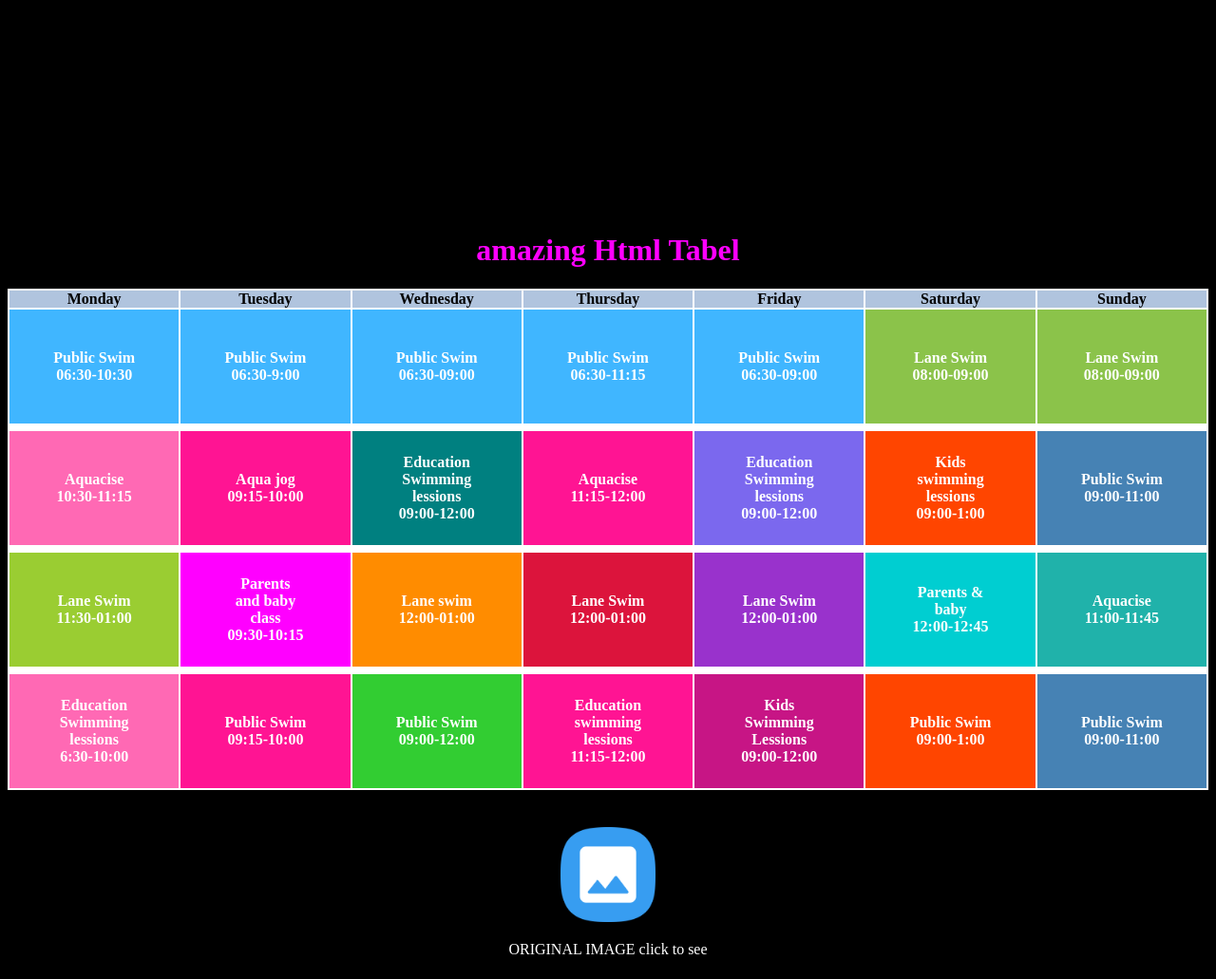
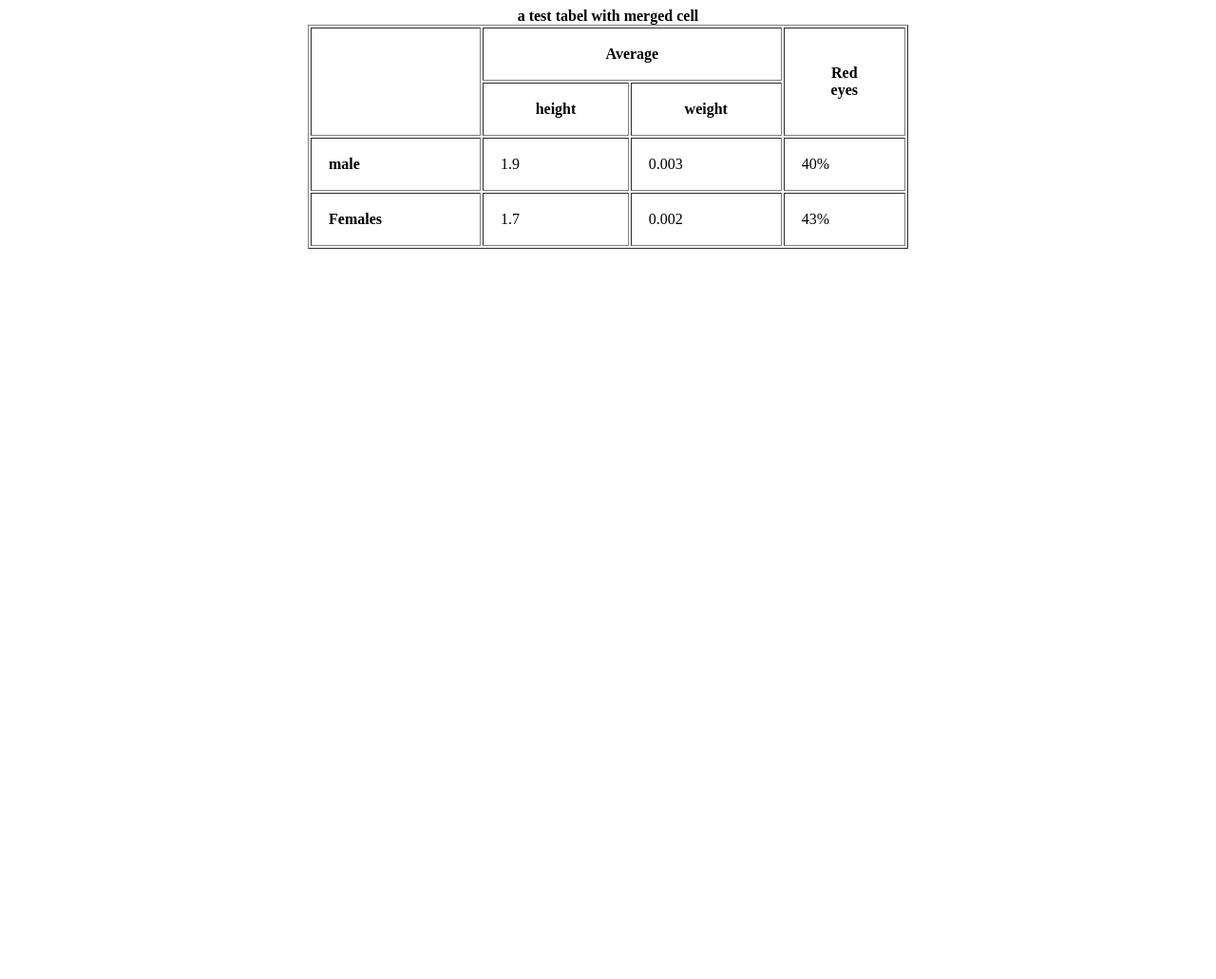
Before and after one commit to Code9907/t, a plain HTML site: page index.html in a window 1280 px wide. Shown: the whole page at 95% size. After the commit the page ends 800 px from the top, so only its background shows below. Drawn offline with Linux system fonts and the light colour scheme.

Commit message:
first commit

```diff
--- a/index.html
+++ b/index.html
@@ -1,132 +1,37 @@
 <!DOCTYPE html>
 <html>
+
 <head>
   <meta charset="UTF-8">
   <meta name="viewport" content="width=device-width, initial-scale=1">
-  <title>Tabel project</title>
-<style type="text/css">
-  td{
-    font-size:100%;
-  }
-  h1{
-    color:#FF00FF;
-  }
-</style>
+  <title></title>
 </head>
- <body bgcolor="black">
-  <br><br><br> <br><br><br>  <br><br><br> <br><br><br
-   <!--Tabel Row 1-->
-   <h1 align="center">amazing Html Tabel</h1>
-   <table width="100%"align="center"cellpadding="0"cellspacing="2"bgcolor="white"border="0">
-     <tr align="center"bgcolor="#B0C4DE">
-       <td><b>Monday</b></td>
-       <td ><b>Tuesday</b></td>
-       <td><b>Wednesday</b></td>
-       <td><b>Thursday</b></td>
-       <td><b>Friday</b></td>
-       <td><b>Saturday</b></td>
-       <td><b>Sunday</b></td>
-     </tr>
-   <tr align="center">
-     <td height="120px"bgcolor="40B6FF"><font color="white"><b>Public Swim<br>06:30-10:30</font></b>
-     </td>
-     <td bgcolor="40B6FF"><font color="white"><b>Public Swim<br>06:30-9:00</b></font>
-     </td>
-     <td bgcolor="40B6FF"><font color="white"><b>Public Swim<br>06:30-09:00</b></font>
-     </td>
-     <td bgcolor="40B6FF"><font color="white"><b>Public Swim<br>06:30-11:15</b></font>
-     </td>
-     <td bgcolor="40B6FF"><font color="white"><b>Public Swim<br>06:30-09:00</b></font>
-     </td>
-     <td bgcolor="#8BC34A"><font color="white"><b>Lane Swim<br>08:00-09:00</b></font>
-     </td>
-     <td bgcolor="#8BC34A"><font color="white"><b>Lane Swim<br>08:00-09:00</b></font>
-     </td>
+
+<body>
+<table border="1"align="center"cellpadding="18"width="50%"height="10px">
+  <caption><b>a test tabel with merged cell</b></caption>
   <tr>
-     <td></td>
+   <th rowspan="2"></th>
+    <th colspan="2">Average</th>
+    <th rowspan="2">Red<br> eyes</th>
   </tr>
   <tr>
-       <td></td>
+    <th>height</th>
+    <th>weight</th>
   </tr>
   <tr>
-       <td></td>
-     </tr>
-   <!--Tabel row 2-->
-   <tr align="center">
-     <td height="120px"bgcolor="#FF69B4"><font color="white"><b>Aquacise<br>10:30-11:15</font></b>
-     </td>
-     <td bgcolor="#FF1493"><font color="white"><b>Aqua jog<br>09:15-10:00</b></font>
-     </td>
-     <td bgcolor="#008080"><font color="white"><b>Education<br>Swimming<br> lessions<br>09:00-12:00</b></font>
-     </td>
-     <td bgcolor="#FF1493"><font color="white"><b>Aquacise<br>11:15-12:00</b></font>
-     </td>
-     <td bgcolor="#7B68EE"><font color="white"><b>Education<br>Swimming<br>lessions<br>09:00-12:00</b></font>
-     </td>
-     <td bgcolor="#FF4500"><font color="white"><b>Kids<br>swimming<br>lessions<br>09:00-1:00</b></font>
-     </td>
-     <td bgcolor="#4682B4"><font color="white"><b>Public Swim<br>09:00-11:00</b></font>
-     </td>
+    <td><b>male</b></td>
+    <td>1.9</td>
+    <td>0.003</td>
+    <td>40%</td>
   </tr>
   <tr>
-     <td></td>
+    <td><b>Females</b></td>
+    <td>1.7</td>
+    <td>0.002</td>
+    <td>43%</td>
   </tr>
-   <tr>
-     <td></td>
-   </tr>
-     <tr>
-       <td></td>
-      <!--Tabel row 3-->
-     </tr>
-     <tr align="center">
-     <td height="120px"bgcolor="#9ACD32"><font color="white"><b>Lane Swim <br>11:30-01:00</font></b>
-     </td>
-     <td bgcolor="#FF00FF"><font color="white"><b>Parents<br> and baby<br>class<br>09:30-10:15</b></font>
-     </td>
-     <td bgcolor="#FF8C00"><font color="white"><b>Lane swim<br>12:00-01:00</b></font>
-     </td>
-     <td bgcolor="#DC143C"><font color="white"><b>Lane Swim<br>12:00-01:00</b></font>
-     </td>
-     <td bgcolor="#9932CC"><font color="white"><b>Lane Swim<br>12:00-01:00</b></font>
-     </td>
-     <td bgcolor="#00CED1"><font color="white"><b>Parents & <br>baby<br>12:00-12:45</b></font>
-     </td>
-     <td bgcolor="#20B2AA"><font color="white"><b>Aquacise<br>11:00-11:45</b></font>
-     </td>
-     </tr>
-   <tr>
-     <td></td>
-   </tr>
-   <tr>
-     <td></td>
-   </tr>
-   <tr>
-     <td></td>
-   </tr>
-   <!--Tabel Row 4-->
-     <tr class="t"align="center">
-     <td height="120px"bgcolor="#FF69B4"><font color="white"><b>Education<br>Swimming<br> lessions<br>6:30-10:00</font></b>
-     </td>
-     <td bgcolor="#FF1493"><font color="white"><b>Public Swim<br>09:15-10:00</b></font>
-     </td>
-     <td bgcolor="#32CD32"><font color="white"><b>Public Swim<br>09:00-12:00</b></font>
-     </td>
-     <td bgcolor="#FF1493"><font color="white"><b>Education <br>swimming<br>lessions<br>11:15-12:00</b></font>
-     </td>
-     <td bgcolor="#C71585"><font color="white"><b>Kids<br> Swimming<br>Lessions<br>09:00-12:00</b></font>
-     </td>
-     <td bgcolor="#FF4500"><font color="white"><b>Public Swim<br>09:00-1:00</b></font>
-     </td>
-     <td bgcolor="#4682B4"><font color="white"><b>Public Swim<br>09:00-11:00</b></font>
-     </td>
 </table>
-<br><br>
- <table align="center">
-   <tr>
-     <td align="center">
- <a href="/Tabel.jpg"target="_main"><img src="/image.png"alt="image"height="100px"></a><p><font color="white">ORIGINAL IMAGE click to see</font></p>
- </td>
- </tr>
- </tabel>
 </body>
+
 </html>
```
Also changed, not shown: Tabel.jpg (deleted), image.png (deleted). Lines whose indentation alone changed are shown as unchanged.
